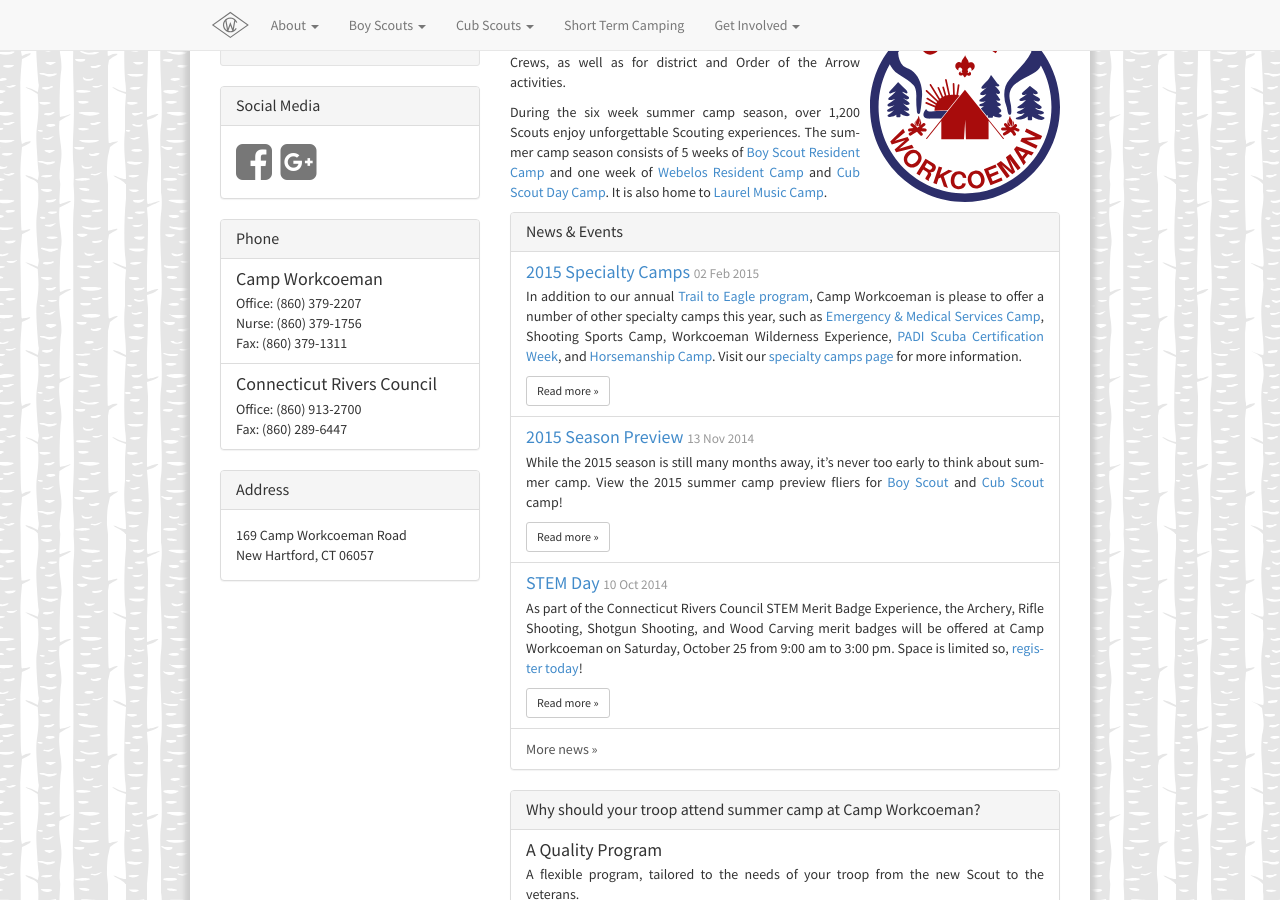
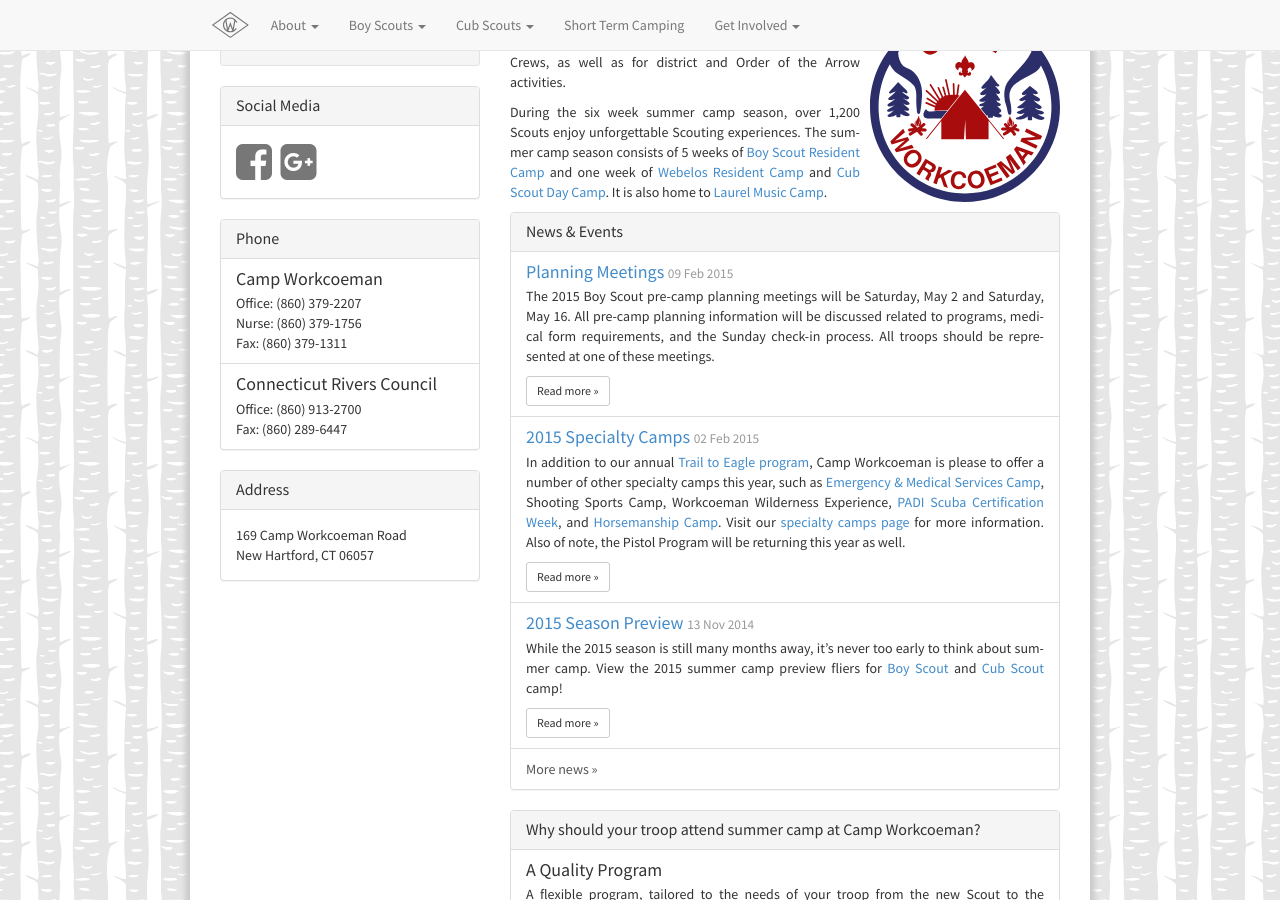
Before and after one commit to campworkcoeman/campworkcoeman.org, a Jekyll site: the page built from index.html, in a window 1280 px wide and 900 px high, scrolled down 516 px. Built offline with Jekyll 4.4.1, drawn with Linux system fonts in a browser that asks for light colours; nearby versions of some CDN libraries; Markdown is read by kramdown in place of the engine named in the settings.

Commit message:
Planning news.

```diff
--- a/about/news/_posts/2015-02-02-specialty-camps.md
+++ b/about/news/_posts/2015-02-02-specialty-camps.md
@@ -2,7 +2,7 @@
 published: true
 layout: news-item
 title: 2015 Specialty Camps
-excerpt: In addition to our annual [Trail to Eagle program](/boy-scouts/trail-to-eagle/), Camp Workcoeman is please to offer a number of other specialty camps this year, such as [Emergency & Medical Services Camp](/pdf/2015/ems-medical.pdf), Shooting Sports Camp, Workcoeman Wilderness Experience, [PADI Scuba Certification Week](/pdf/2015/scuba-programs.pdf), and [Horsemanship Camp](/pdf/2015/horsemanship.pdf). Visit our [specialty camps page](/boy-scouts/specialty/) for more information.
+excerpt: In addition to our annual [Trail to Eagle program](/boy-scouts/trail-to-eagle/), Camp Workcoeman is please to offer a number of other specialty camps this year, such as [Emergency & Medical Services Camp](/pdf/2015/ems-medical.pdf), Shooting Sports Camp, Workcoeman Wilderness Experience, [PADI Scuba Certification Week](/pdf/2015/scuba-programs.pdf), and [Horsemanship Camp](/pdf/2015/horsemanship.pdf). Visit our [specialty camps page](/boy-scouts/specialty/) for more information. Also of note, the Pistol Program will be returning this year as well.
 ---
 
 In addition to our annual [Trail to Eagle program]({{ site.url }}/boy-scouts/trail-to-eagle/),
@@ -12,4 +12,5 @@
 [PADI Scuba Certification Week]({{ site.url }}/pdf/2015/scuba-programs.pdf),
 and [Horsemanship Camp]({{ site.url }}/pdf/2015/horsemanship.pdf). Visit our
 [specialty camps page]({{ site.url }}/boy-scouts/specialty/) for more
-information.
+information. Also of note, the Pistol Program will be returning this year
+as well.
--- /dev/null
+++ b/about/news/_posts/2015-02-09-planning-meetings.md
@@ -0,0 +1,11 @@
+---
+published: true
+layout: news-item
+title: Planning Meetings
+excerpt: The 2015 Boy Scout pre-camp planning meetings will be Saturday, May 2 and Saturday, May 16. All pre-camp planning information will be discussed related to programs, medical form requirements, and the Sunday check-in process. All troops should be represented at one of these meetings.
+---
+
+The 2015 Boy Scout pre-camp planning meetings will be Saturday, May 2 and
+Saturday, May 16. All pre-camp planning information will be discussed related
+to programs, medical form requirements, and the Sunday check-in process. All
+troops should be represented at one of these meetings.
```
